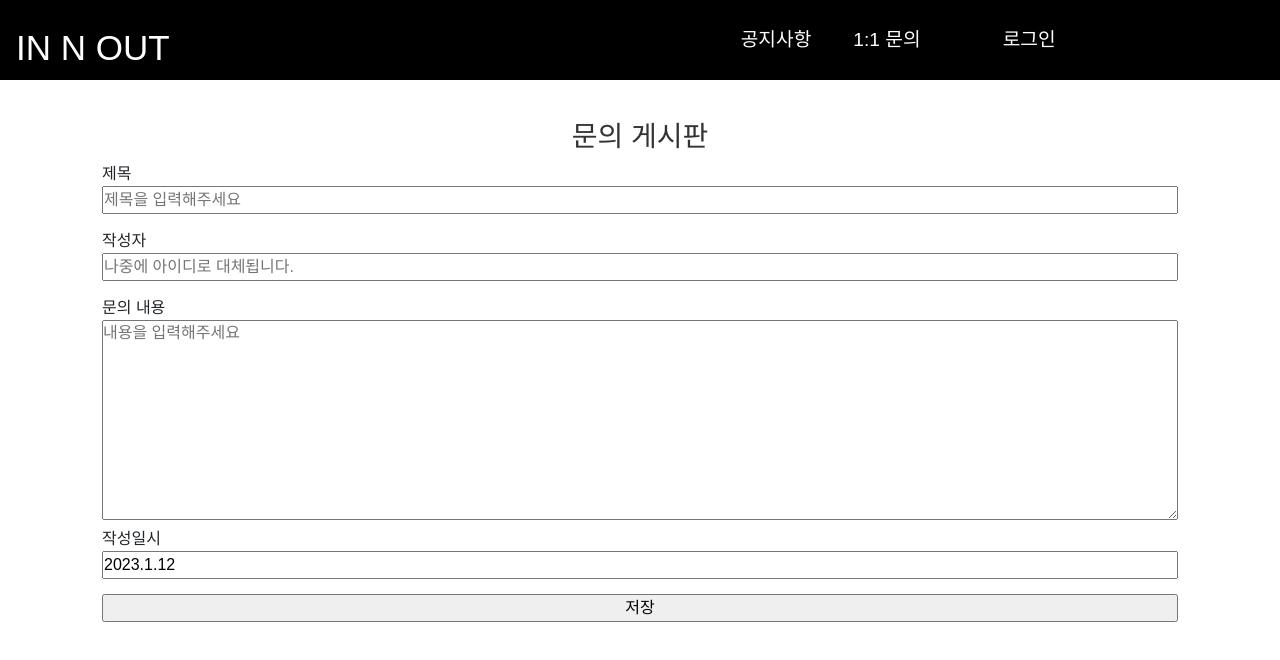
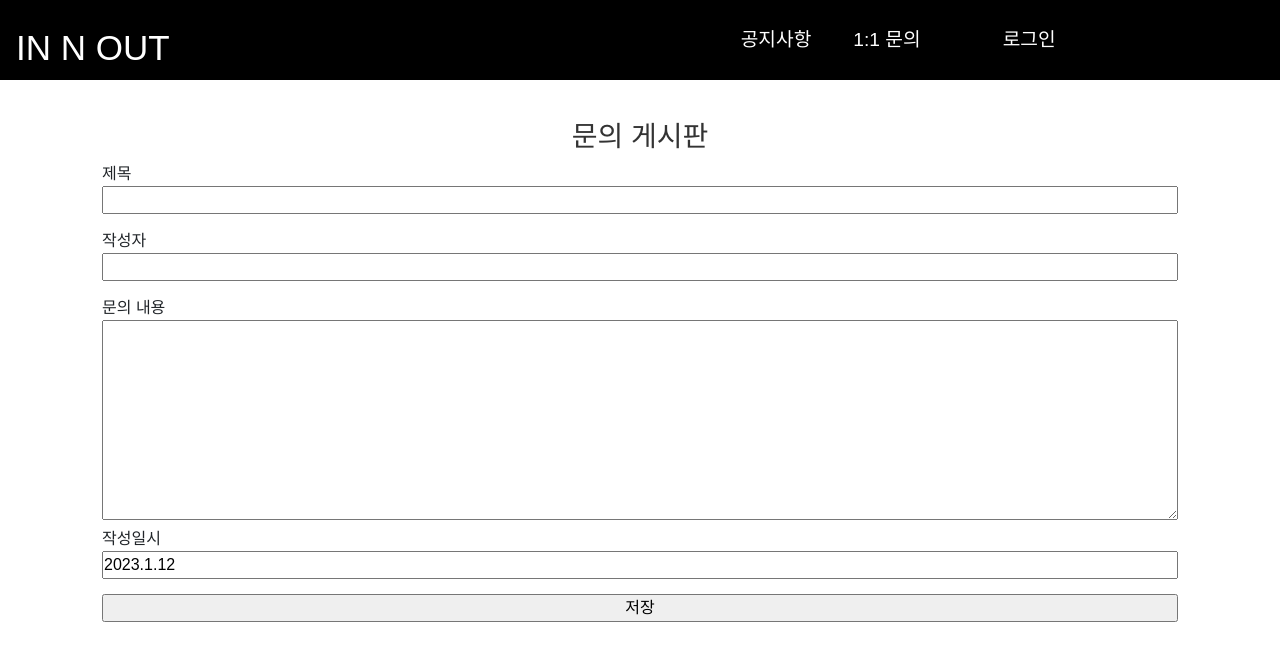
Before and after one commit to hyunsunglimm/innout-web, a React (Create React App) app: page /update-question/1 in a window 1280 px wide. Shown: the top 660 px of the page. Built offline with nearby package versions, Linux system fonts and the light colour scheme; no server answers.

Commit message:
2023.1.25 commit2

```diff
--- a/src/components/UpdateQuestion.js
+++ b/src/components/UpdateQuestion.js
@@ -3,46 +3,12 @@ import axios from "axios";
 import React, { useState, useEffect } from "react";
 import { Link } from "react-router-dom";
 import "../css/Questions.css";
-import { useNavigate } from "react-router-dom";
-
-const SERVER_URL = "http://localhost:4000/api/data";
-
-// function Item({ item }) {
-//   return (
-//     <div className="div">
-//       <span>{item.id}</span>
-//       <span className="title">{item.title}</span>
-//       <span>{item.writer}</span>
-//       <span>{item.createdAt}</span>
-//     </div>
-//   );
-// }
+import { useNavigate, useParams } from "react-router-dom";
+import useFetch from "../hooks/useFetch";
 
 function UpdateQuestion() {
-  const [questionList, setQuestionList] = useState(null);
-
-  const fetchData = async () => {
-    const response = await axios.get(SERVER_URL);
-    setQuestionList(response.data);
-  };
-
-  useEffect(() => {
-    fetchData();
-  }, []);
-
-  const onSubmitHandler = async (e) => {
-    e.preventDefault();
-    const title = e.target.title.value;
-    const text = e.target.text.value;
-    const writer = e.target.writer.value;
-    const createdAt = e.target.createdAt.value;
-    axios.post(SERVER_URL, { title, text, writer, createdAt });
-    fetchData();
-    alert("글이 작성되었습니다.");
-    history("/question_list");
-  };
-
-  const history = useNavigate();
+  const { no } = useParams();
+  const data = useFetch(`http://localhost:4000/api/data/${no}`);
 
   const today = () => {
     const now = new Date();
@@ -58,25 +24,21 @@ function UpdateQuestion() {
       <h3>문의 게시판</h3>
 
       <div className="container">
-        <form onSubmit={onSubmitHandler}>
+        <form>
           <div className="input">
             <label htmlFor="title">제목</label>
             <br></br>
-            <input name="title" id="title" placeholder="제목을 입력해주세요" />
+            <input name="title" id="title" defaultValue={data.title} />
           </div>
           <div className="input">
             <label htmlFor="writer">작성자</label>
             <br></br>
-            <input
-              name="writer"
-              id="writer"
-              placeholder="나중에 아이디로 대체됩니다."
-            />
+            <input name="writer" id="writer" defaultValue={data.writer} />
           </div>
           <div className="input">
             <label htmlFor="text">문의 내용</label>
             <br></br>
-            <textarea name="text" id="text" placeholder="내용을 입력해주세요" />
+            <textarea name="text" id="text" defaultValue={data.text} />
           </div>
           {/* 후에 로그인 데이터 (ID)로 가져옴 */}
           <div className="input">
```
